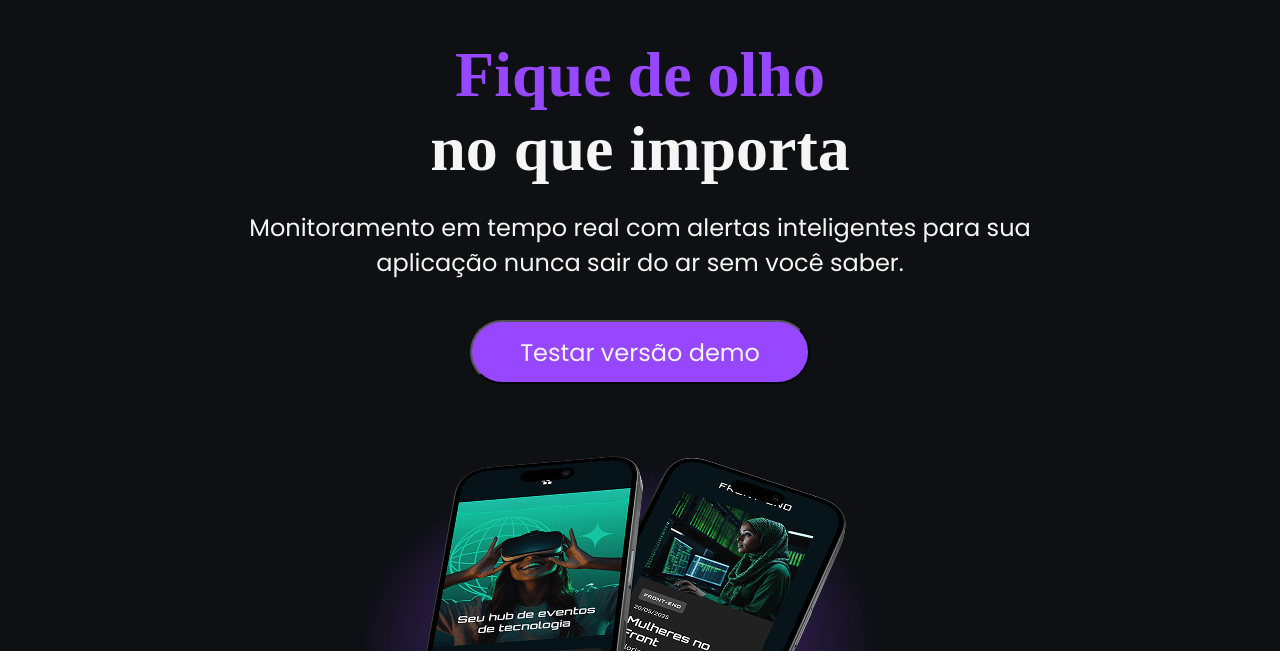
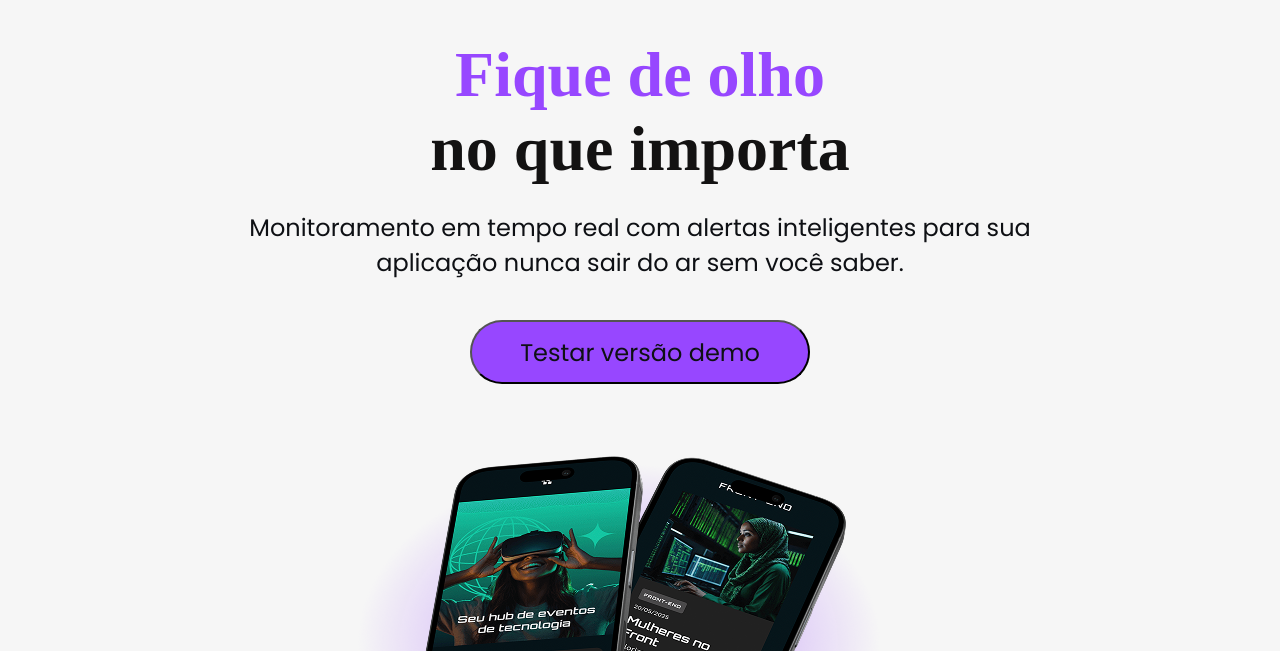
Before and after one commit to asaph046-Dev/tecboard, a plain HTML site: page index.html in a window 1280 px wide. Shown: the part 149-800 px from the top of the page. Drawn offline with Linux system fonts and the light colour scheme; a web font is replaced by a local one.

Commit message:
Alteração cor de fundo e texto

```diff
--- a/style.css
+++ b/style.css
@@ -8,7 +8,7 @@
 }
 
 .cor-branca {
-    color: #F5F5F5;
+    color: #0E1014;
 }
 
 /*Reset*/
@@ -21,7 +21,7 @@
 
 /*Estilização*/
 body {
-    background-color: #0E1014;
+    background-color: #f6f6f6;
 }
 
 header img{
@@ -40,7 +40,7 @@ h1 {
 }
 
 h1 span {
-    color: #F5F5F5;
+    color: #131212;
 }
 
 p {
```
